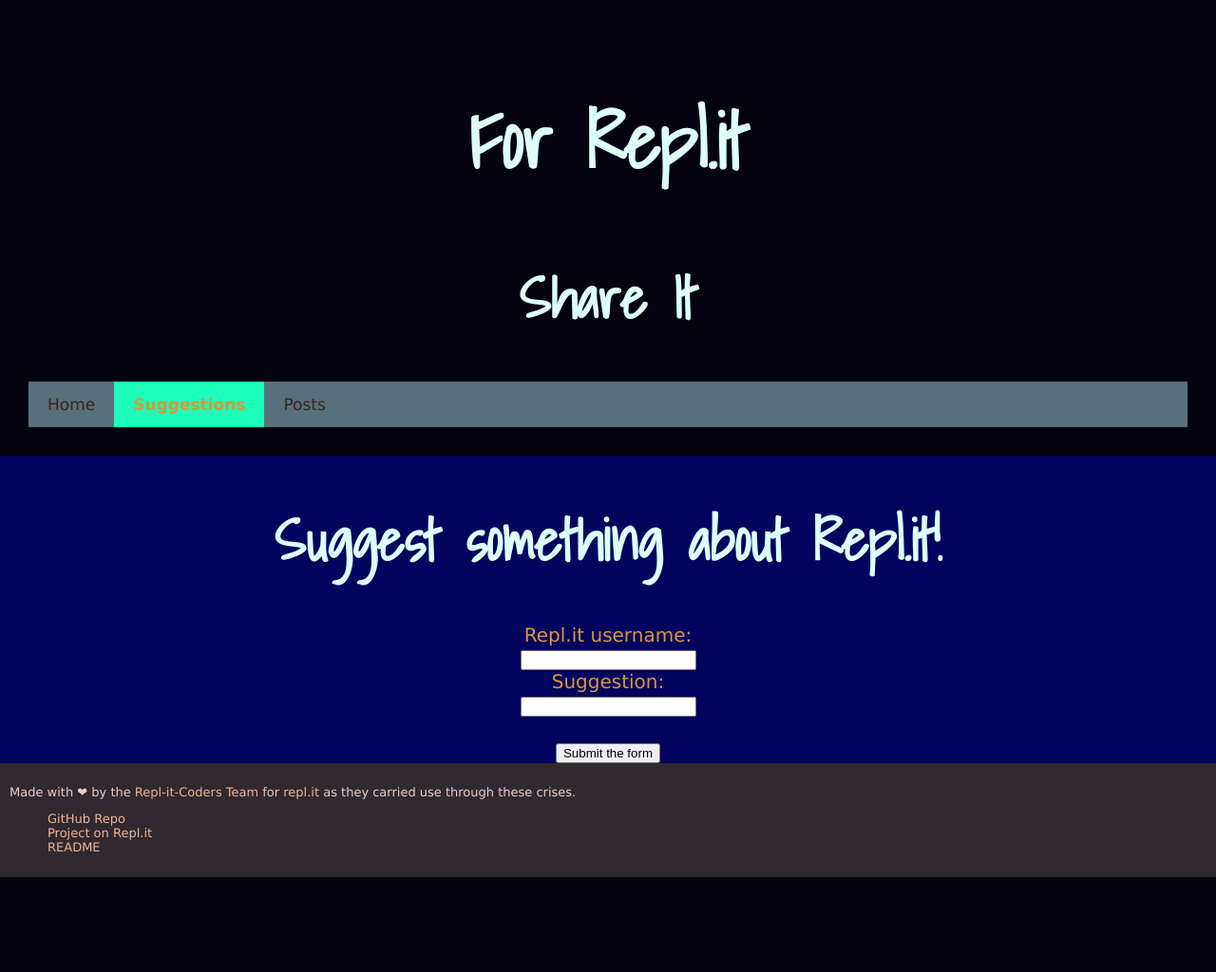
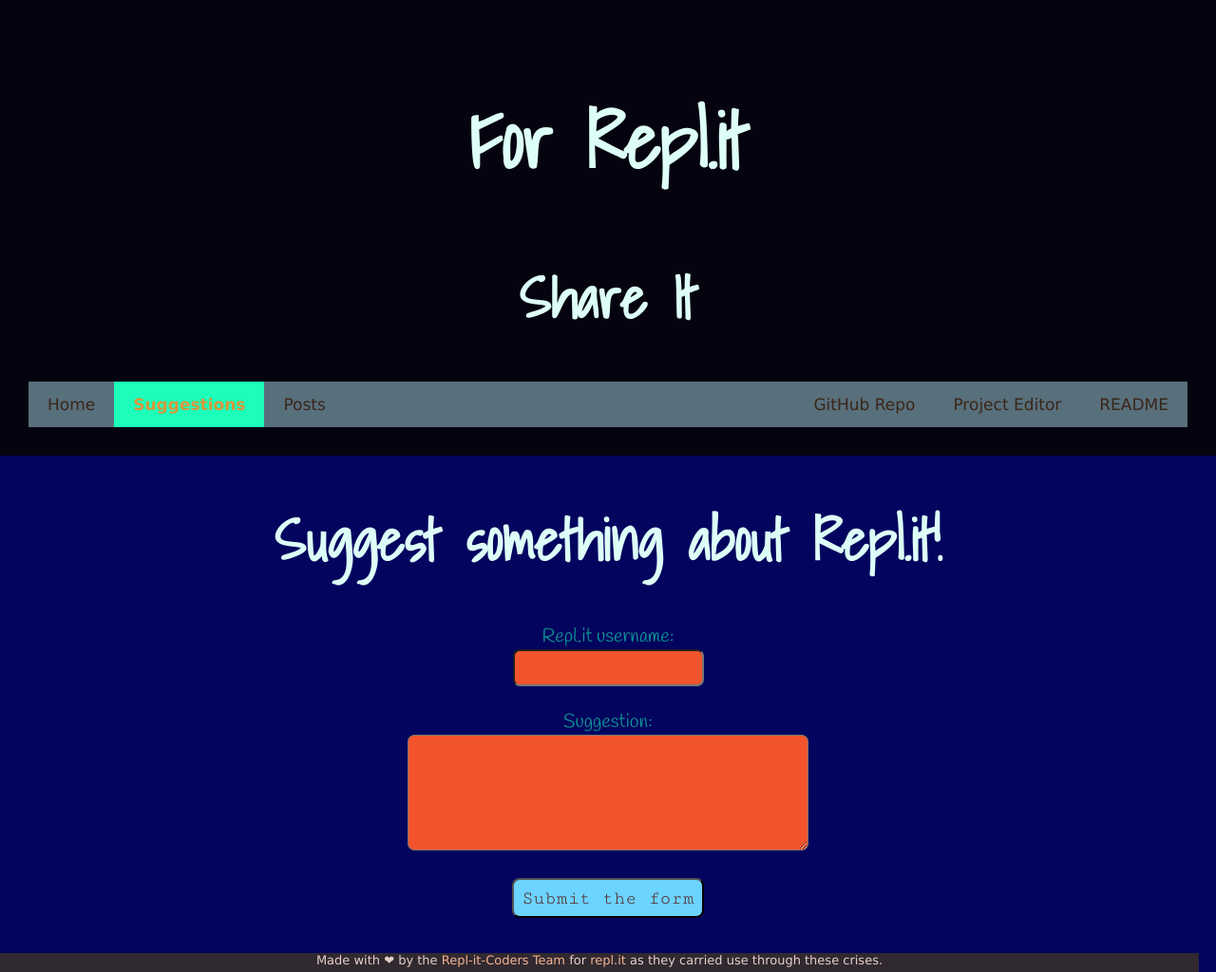
Before and after one commit to Repl-it-Coders/Repl.it-2020, a Python web app: template templates/suggestions.html in a window 1280 px wide. Shown: the whole page at 95% size. Before the commit the page ends 924 px from the top, so only its background shows below. Run offline with Jinja, Linux system fonts and the light colour scheme; the template is opened without the code that fills it, so the values that code supplies are empty.

Commit message:
Did stuff cause none of you are doing stuff

```diff
--- a/static/style.css
+++ b/static/style.css
@@ -1,4 +1,6 @@
 @import url('https://fonts.googleapis.com/css2?family=Montserrat:wght@400;500&family=Shadows+Into+Light&display=swap');
+@import url('https://fonts.googleapis.com/css2?family=Handlee&display=swap');
+@import url('https://fonts.googleapis.com/css2?family=Cutive+Mono&display=swap');
 
 /* HTML CSS */
 html.home {
@@ -74,6 +76,30 @@ p a {
 p a:hover {
   color: rgba(192, 223, 133, 0.695);
 }
+/* Suggestion page styling */
+.suggestions label {
+  color: #0E9594;
+  font-family: 'Handlee', cursive;
+  font-size: 20px;
+}
+button {
+  padding: 8px;
+  border-radius: 8px;
+  background-color: #6CD4FF;
+  color: #562C2C;
+  font-family: 'Cutive Mono', monospace;
+  font-size: 20px;
+}
+input, textarea {
+  padding: 10px;
+  border-radius: 7px;
+  background-color: #F2542D;
+  color: #F5DFBB;
+}
+textarea {
+  width: 400px;
+  height: 100px;
+}
 /* NAVBAR */
 .navbar {
   overflow: hidden;
@@ -86,7 +112,6 @@ p a:hover {
 /* Style the navigation bar links */
 .navbar a {
   float: left;
-  display: block;
   color: #3A2618;
   padding: 14px 20px;
   text-decoration: none;
@@ -133,19 +158,31 @@ p a:hover {
 .navbar a.suggestions.active:hover {
   background-color: rgba(28, 254, 186, 0.695);
   color: rgba(216, 151, 60, 0.695);
-  font-weight: bold;
 }
 .navbar a.posts.active:hover {
   background-color: rgb(238, 46, 49, 0.695);
   color: rgba(49, 216, 67, 0.695);
-  font-weight: bold;
 }
 .navbar a.home.active:hover {
   background-color: rgb(215, 241, 113, 0.695);
   color: rgba(255, 105, 235, 0.695);
-  font-weight: bold;
 }
 
+.navbar2 {
+  float: right;
+}
+.navbar2 .repo:hover {
+  background-color: #C04ABC;
+  color: #FFDBB5;
+}
+.navbar2 .editor:hover {
+  background-color: #2BC016;
+  color: #ADE1E5;
+}
+.navbar2 .README:hover {
+  background-color: #E0A458;
+  color: #1F5BA7;
+}
 /* Header and Footer */
 header {
   padding: 30px;
@@ -155,15 +192,14 @@ header {
 }
 
 footer {
-  height: 100px;
-  padding: 10px 10px 10px 10px;
+  height: 20px;
   bottom: 0;
   width: 98.59%;
   background: grey;
   background: #30292F;
   color: #E7CFCD;
   font-size: 13px;
-  text-align: left;
+  text-align: center;
 }
 footer a {
   color: #F4B393;
@@ -174,5 +210,5 @@ footer a:hover {
 }
 
 footer ul {
-    list-style-type: none;
+  list-style-type: none;
 }
--- a/templates/suggestions.html
+++ b/templates/suggestions.html
@@ -19,9 +19,14 @@
       <h1 class="big">For Repl.it</h1>
       <h1>Share It</h1>
       <div class="navbar">
-        <a href="/" class="home" span title="Travel to the home page">Home</a>
-        <a href="/suggestions" class="suggestions active" span title="Leave a suggestion here">Suggestions</a>
-        <a href="/posts" class="posts" span title="See our top rated posts of the year">Posts</a>
+        <a href="/" class="home" title="Travel to the home page">Home</a>
+        <a href="/suggestions" class="suggestions active" title="Leave a suggestion here">Suggestions</a>
+        <a href="/posts" class="posts" title="See our top rated posts of the year">Posts</a>
+        <div class="navbar2">
+          <a href="https://github.com/Repl-it-Coders/Repl.it-2020" class="repo">GitHub Repo</a>
+          <a href="https://repl.it/@Whippingdot/Replit-2020" class="editor">Project Editor</a>
+          <a href="https://repl.it/@Whippingdot/Replit-2020#README.md" class="README">README</a>
+        </div>
       </div>
     </header>
 
@@ -29,21 +34,17 @@
     <div id="form" class="center">
       <form>
         <label for="username">Repl.it username:</label><br>
-        <input type="text" name="username" id="username"/> <br>
+        <input type="text" name="username" id="username"/> <br><br>
         <label for="suggestion">Suggestion:</label><br>
-        <input name="suggestion" id="suggestion" maxlength="1000" type="text"/>
+        <textarea name="suggestion" id="suggestion" maxlength="1000" type="text" cols="40" rows="8"></textarea>
         <br> <br>
         <button onclick="suggest()">Submit the form</button>
+        <br><br>
       </form>
     </div>
 
     <footer>
       <p>Made with ❤ by the <a href="https://github.com/Repl-it-Coders">Repl-it-Coders Team</a> for <a href="https://repl.it">repl.it</a> as they carried use through these crises.</p>
-      <ul>
-        <li><a href="https://github.com/Repl-it-Coders/Repl.it-2020">GitHub Repo</a></li>
-        <li><a href="https://repl.it/@Whippingdot/Replit-2020">Project on Repl.it</a></li>
-        <li><a href="https://repl.it/@Whippingdot/Replit-2020#README.md">README</a></li>
-      </ul>
     </footer>
   </body>
 </html>
```
Also changed, not shown: ROADMAP.md (+3 -3 lines), templates/home.html (+8 -8 lines), templates/posts.html (+8 -8 lines).
